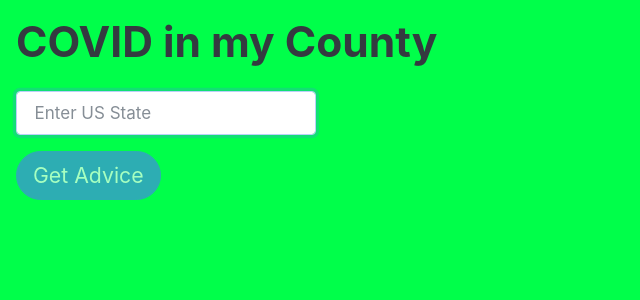
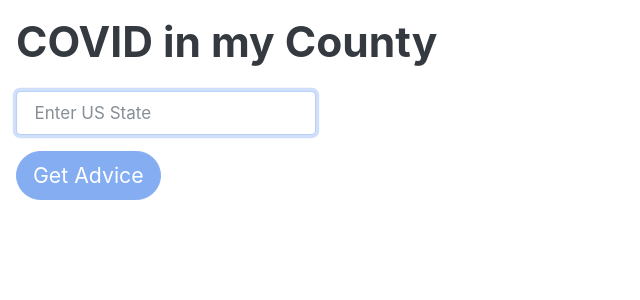
Before and after one commit to hycsg/covid-19-hackathon-app, a Flask app: page / in a window 1280 px wide. Shown: the top 300 px of the page, without its empty margins (0-640 px from the left). Run offline with Flask 2, Linux system fonts and the light colour scheme; some libraries are stand-ins or nearby versions.

Commit message:
changed background color back to white

```diff
--- a/app/static/style.css
+++ b/app/static/style.css
@@ -1,6 +1,5 @@
 body {
     margin: 16px;
-    background-color: rgb(0%, 100%, 29.2%);
 }
 
 input {
```
